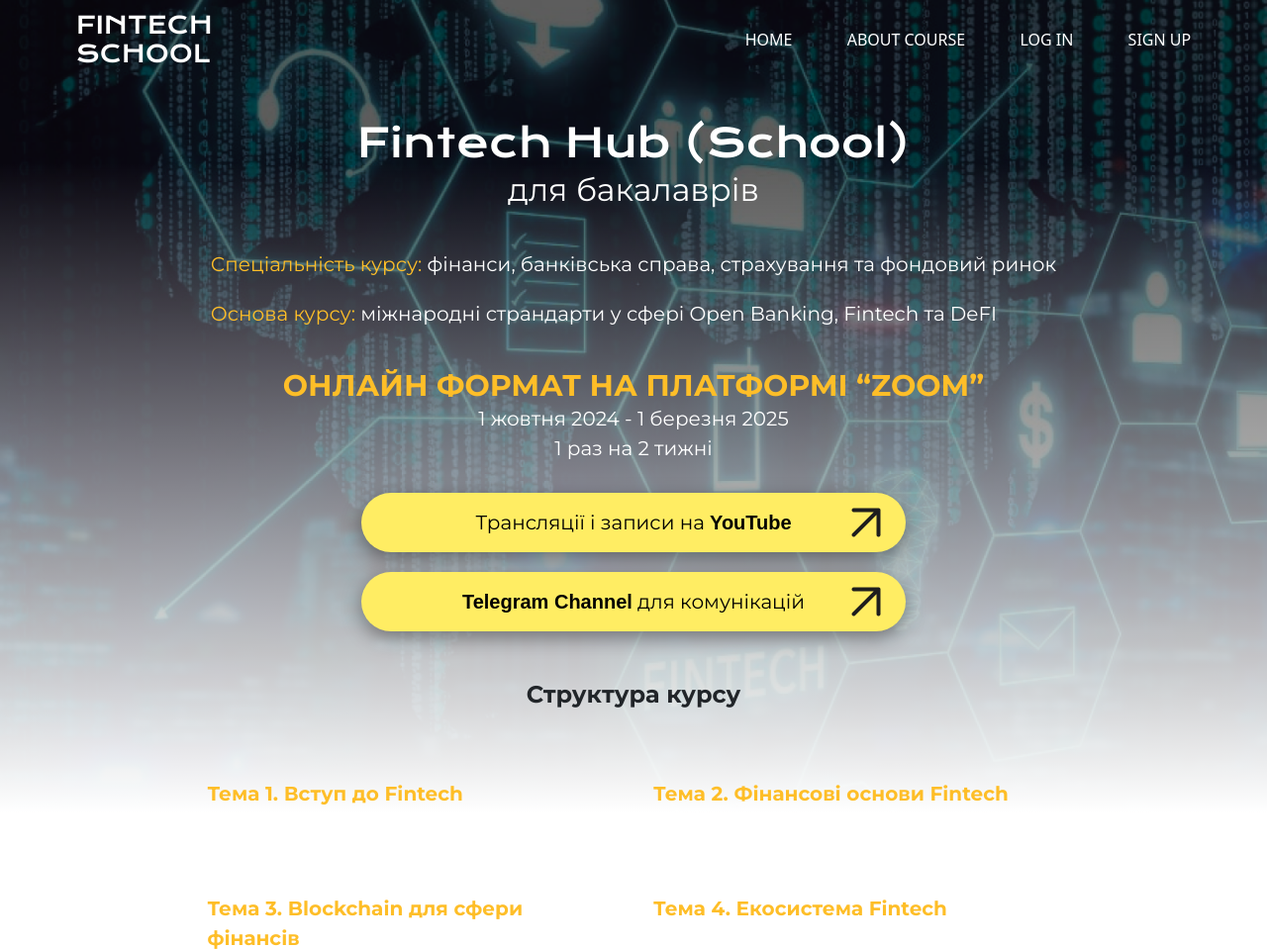
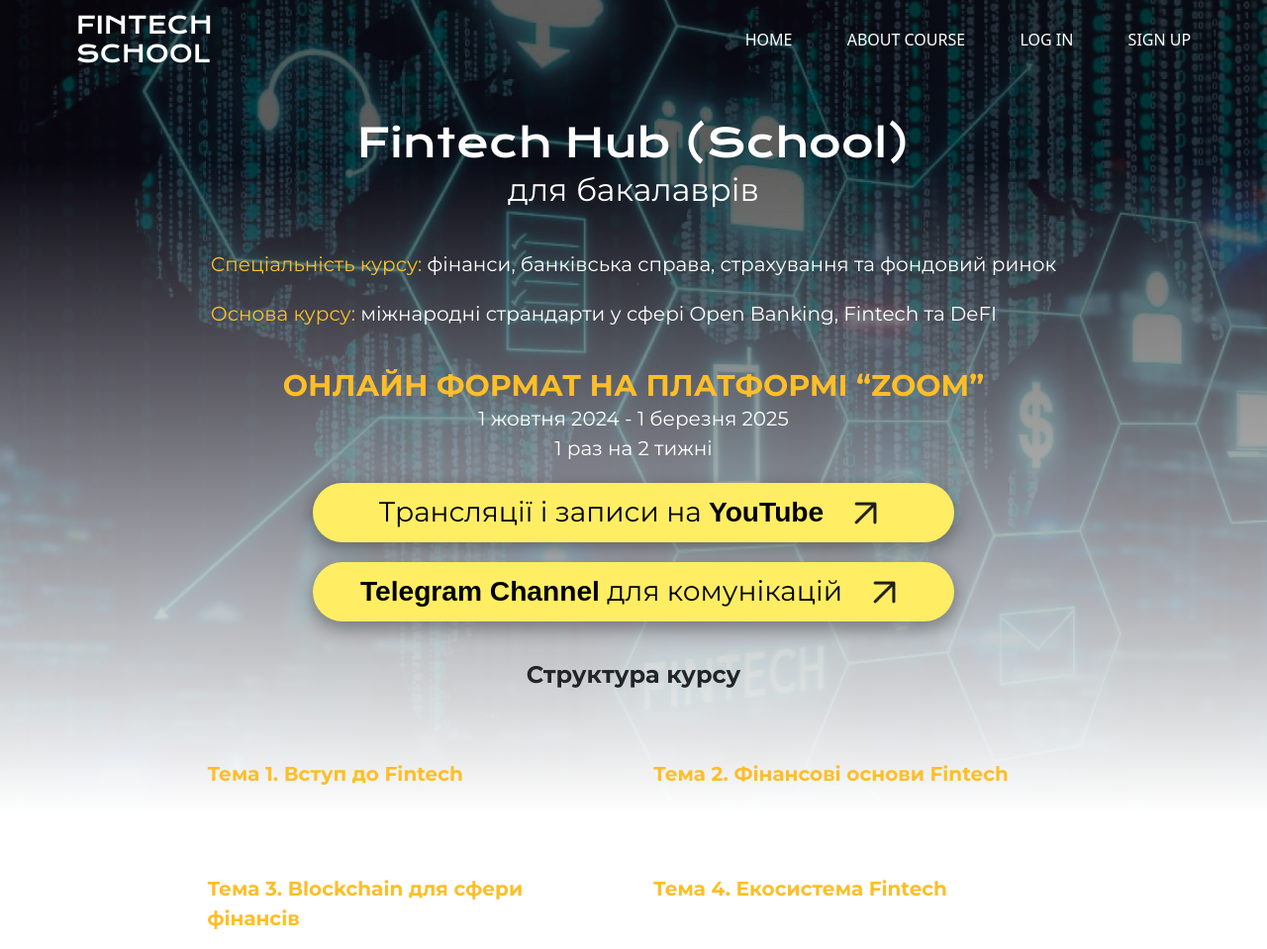
Before and after one commit to Economy-Project/FinTech-School, a Flask app: page /course in a window 1280 px wide. Shown: the top 959 px of the page at 99% size. Run offline with Flask 3, Linux system fonts and the light colour scheme; some libraries are stand-ins or nearby versions.

Commit message:
pashol nahui

```diff
--- a/main.py
+++ b/main.py
@@ -17,8 +17,8 @@ ADMIN_PASSWORD = os.environ.get("ADMIN_PASSWORD")
 
 app = Flask(__name__)
 app.config['SECRET_KEY'] = os.environ.get('FLASK_KEY')
-# app.config['SQLALCHEMY_DATABASE_URI'] = os.environ.get("DB_URI")
-app.config['SQLALCHEMY_DATABASE_URI'] = "sqlite:///test.db"
+app.config['SQLALCHEMY_DATABASE_URI'] = os.environ.get("DB_URI")
+# app.config['SQLALCHEMY_DATABASE_URI'] = "sqlite:///test.db"
 db.init_app(app)
 Bootstrap5(app)
 limiter = Limiter(
@@ -157,4 +157,4 @@ def delete_article(article_id):
     return redirect(url_for("admin"))
 
 if __name__ == "__main__":
-    app.run(debug=True, port=5000)
+    app.run(port=5000)
--- a/static/course.css
+++ b/static/course.css
@@ -25,7 +25,7 @@
     font-family: "Montserrat", sans-serif;
     font-size: 24px;
     font-weight: 700;
-    margin: 20px 0;
+    margin-bottom: 20px;
     width: 100%;
     text-align: center;
 
@@ -94,7 +94,7 @@
 }
 
 .head-container {
-    margin: 20px 0;
+    margin-top: 20px;
 }
 
 .fintech-bg-gradient {
@@ -143,17 +143,14 @@ li::marker {
 }
 
 .link-btn {
-    display: grid;
+    display: flex;
     align-items: center;
-    grid-template-rows: 1fr;
-    grid-template-columns: 2fr;
     justify-content: center;
-    min-width: 550px;
     background-color: var(--link-bg);
     border-radius: 60px;
-    margin: 10px 20px;
-    width: 65%;
-    height: auto;
+    width: 60%;
+    height: 60px;
+    margin-bottom: 20px;
     align-content: center;
     box-shadow: 0 6px 20px rgba(0, 0, 0, 0.4);
 }
@@ -171,7 +168,6 @@ li::marker {
     text-align: left;
     margin: 0 10px;
     color: var(--link-text);
-
     justify-self: center;
 }
 
@@ -213,6 +209,27 @@ li::marker {
         grid-template-columns: repeat(1, 1fr);
         grid-template-rows: repeat(1, 1fr);
     }
+
+    .link-btn {
+        border-radius: 60px;
+        width: 82%;
+        height: 60px;
+        margin-bottom: 20px;
+    }
+
+    .link-btn img {
+        margin: 0 10px;
+        width: 35px;
+        height: 35px;
+        justify-self: self-end;
+        margin: 0 10px;
+    }
+
+    .link-btn p {
+        font-size: 3vw;
+        font-weight: 400;
+        margin: 0 10px;
+    }
 }
 
 /* Laptops (769px to 1024px) */
@@ -231,4 +248,25 @@ li::marker {
 }
 
 /* Desktops (1025px and up) */
-@media (min-width: 1025px) {}
+@media (min-width: 1025px) and (max-width: 1550px) {
+    .link-btn {
+        border-radius: 60px;
+        width: 72%;
+        height: 60px;
+        margin-bottom: 20px;
+    }
+
+    .link-btn img {
+        margin: 0 10px;
+        width: 45px;
+        height: 45px;
+        justify-self: self-end;
+        margin: 0 10px;
+    }
+
+    .link-btn p {
+        font-size: 2.2vw;
+        font-weight: 400;
+        margin: 0 10px;
+    }
+}
--- a/static/header.css
+++ b/static/header.css
@@ -40,8 +40,3 @@ h1 {
     width: 60%;
   }
 }
-
-/* Desktops (1025px and up) */
-@media (min-width: 1025px) {
-
-}
--- a/static/home.css
+++ b/static/home.css
@@ -156,20 +156,20 @@
 
     .itstep-link {
         top: 102%;
-        left: 60%;
-        width: 40%;
-        height: 36px;
+        left: 40%;
+        width: 60%;
+        height: 42px;
     }
 
     .itstep-link div {
-        font-size: 1.9vw;
+        font-size: 3vw;
         margin-left: 15px;
     }
 
     .itstep-link img {
-        width: 15px;
-        height: 15px;
-        margin-left: 15px;
+        width: 22px;
+        height: 22px;
+        margin-left: 5px;
     }
 
     .text-container {
@@ -183,7 +183,7 @@
     }
 
     .grid-section h1 {
-        font-size: 2.6vw;
+        font-size: 3.2vw;
         font-weight: 600;
     }
 
@@ -198,8 +198,8 @@
     }
 
     .grid-item {
-        padding: 20px;
-        font-size: 2.2vw;
+        padding: 15px;
+        font-size: 3.2vw;
     }
 }
 
--- a/templates/course.html
+++ b/templates/course.html
@@ -26,15 +26,15 @@
             <p class="head-when center-text">1 жовтня 2024 - 1 березня 2025</p>
             <p class="head-when center-text">1 раз на 2 тижні</p>
             <div class="link-btn-container">
-                <a href="#" class=""><div class="link-btn">
-                    <p>Трансляції і записи на <span class="link-btn-highlight">YouTube</span></p>
-                    <img src="../static/public/arrow.png" alt="arrow" />
-                </div></a>
+                <a href="#" class="link-btn">
+                        <p>Трансляції і записи на <span class="link-btn-highlight">YouTube</span></p>
+                        <img src="../static/public/arrow.png" alt="arrow" />
+                </a>
 
-                <a href="#" class=""><div class="link-btn">
+                <a href="#" class="link-btn">
                     <p><span class="link-btn-highlight">Telegram Channel</span> для комунікацій</p>
                     <img src="../static/public/arrow.png" alt="arrow" />
-                </div></a>
+                </a>
 
             </div>
             <div class="fintech-bg-gradient"></div>
```
Also changed, not shown: 1 other file.
